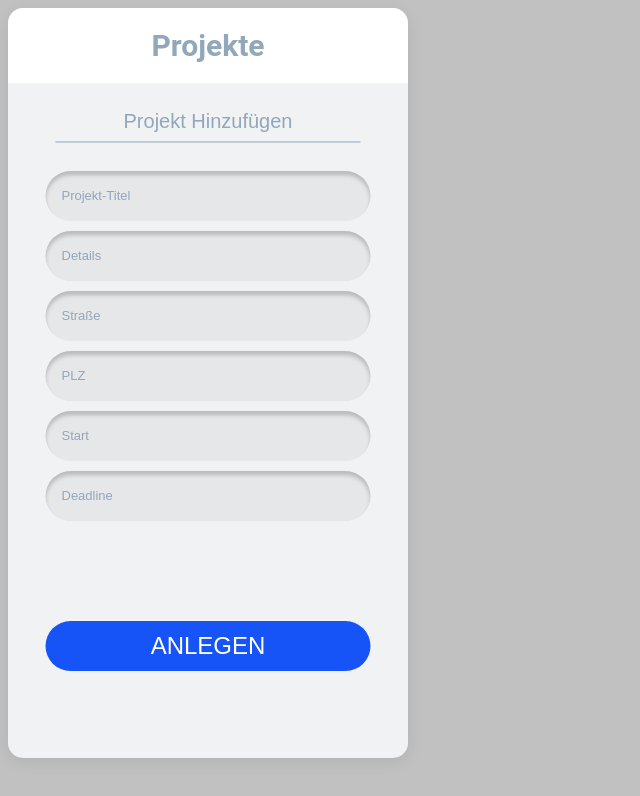
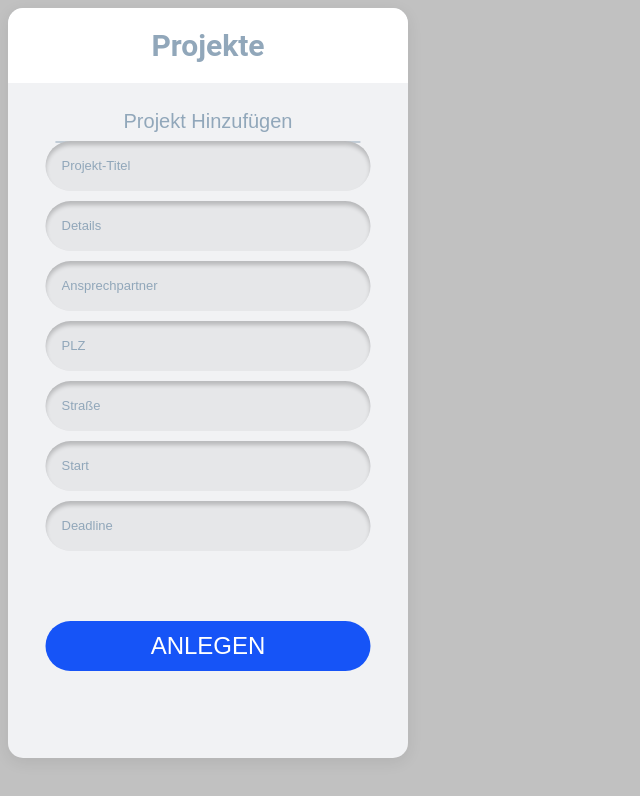
Before and after one commit to edwingutar/smartBauDoc, an Angular app in the folder frontend/: page /AddProject in a window 1280 px wide. Shown: the top 796 px of the page, without its empty margins (0-640 px from the left). Built offline with nearby package versions, Linux system fonts and the light colour scheme.

Commit message:
add-project frontend code an backend angepasst (saveProject soll korrektes Format verschicken)

```diff
--- a/frontend/src/app/components/add-project/add-project.component.html
+++ b/frontend/src/app/components/add-project/add-project.component.html
@@ -34,7 +34,7 @@
         [height]="'50px'"
         [maxWidth]= widhtInput
         [minWidth]= widhtInput
-        [(fieldValue)]=project.street>
+        [(fieldValue)]=project.ansprechpartner>
       </app-input-field>
       <app-input-field
         [placeholder]= fourthPlaceholder
@@ -48,10 +48,17 @@
         [height]="'50px'"
         [maxWidth]= widhtInput
         [minWidth]= widhtInput
+        [(fieldValue)]=project.street>
+      </app-input-field>
+      <app-input-field
+        [placeholder]= sixthPlaceholder
+        [height]="'50px'"
+        [maxWidth]= widhtInput
+        [minWidth]= widhtInput
         [(fieldValue)]=project.sDate>
       </app-input-field>
       <app-input-field
-        [placeholder]= sixthPlaceholder
+        [placeholder]= seventhPlaceholder
         [height]="'50px'"
         [maxWidth]= widhtInput
         [minWidth]= widhtInput
--- a/frontend/src/app/components/add-project/add-project.component.ts
+++ b/frontend/src/app/components/add-project/add-project.component.ts
@@ -2,7 +2,7 @@ import {Component, Input} from '@angular/core';
 import {ConfirmButtonComponent} from '../confirm-button/confirm-button.component';
 import {InputFieldComponent} from '../input-field/input-field.component';
 import {WindowTitleComponent} from '../window-title/window-title.component';
-import {Project} from '../../models/project.model';
+import {Project} from '../../core/models/project.model';
 import {ProjectService} from '../../services/project.service';
 
 @Component({
@@ -28,10 +28,11 @@ export class AddProjectComponent {
   @Input() windowTitle: string = 'Projekte';
   @Input() firstPlaceholder = 'Projekt-Titel';
   @Input() secondPlaceholder = 'Details';
-  @Input() thirdPlaceholder = 'Straße';
+  @Input() thirdPlaceholder = 'Ansprechpartner';
   @Input() fourthPlaceholder = 'PLZ';
-  @Input() fifthPlaceholder = 'Start';
-  @Input() sixthPlaceholder = 'Deadline';
+  @Input() fifthPlaceholder = 'Straße';
+  @Input() sixthPlaceholder = 'Start';
+  @Input() seventhPlaceholder = 'Deadline';
 
   saveClick: () => void = () => {
     this.saveProject();
@@ -40,10 +41,12 @@ export class AddProjectComponent {
   project: Project = {
     title: '',
     detail: '',
+    ansprechpartner: '',
     street: '',
     pCode: '',
     sDate: '',
     dDate: '',
+    entries: [],
   };
 
   constructor(private projectService: ProjectService) {}
```
